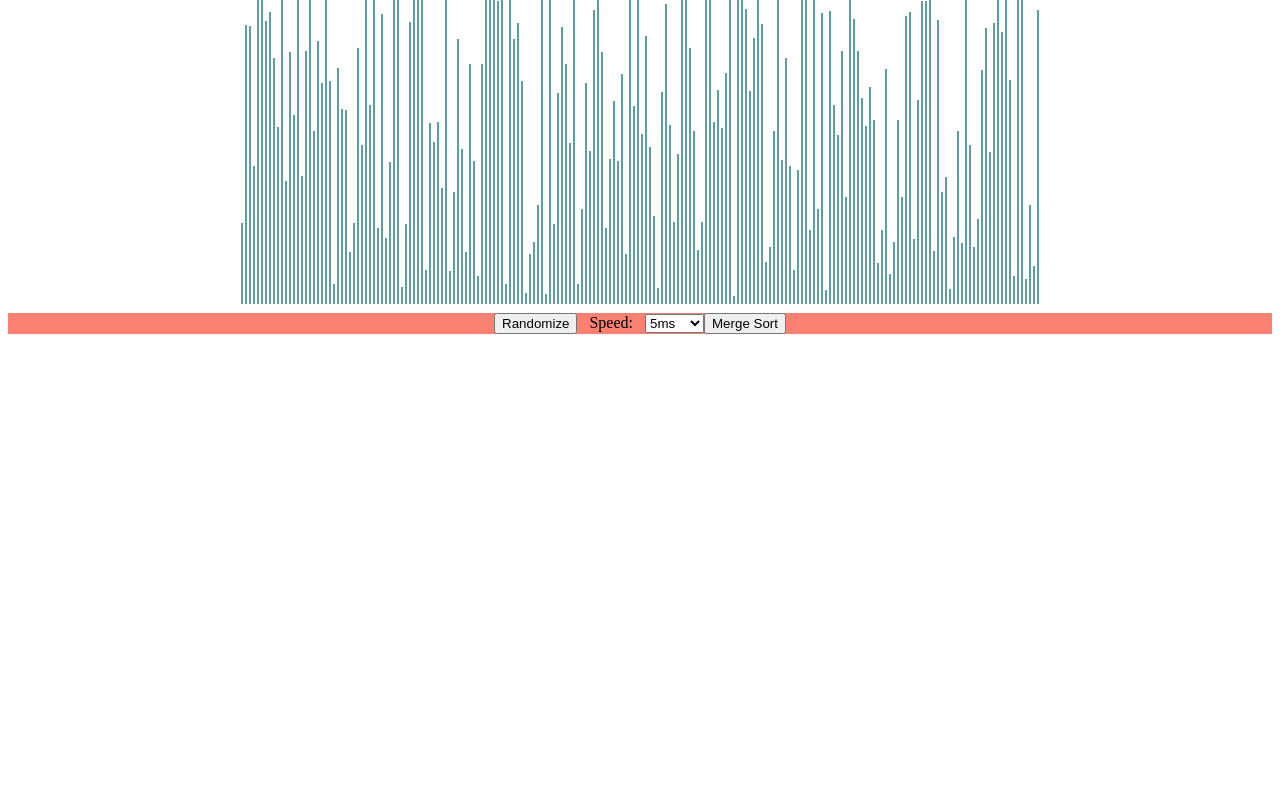
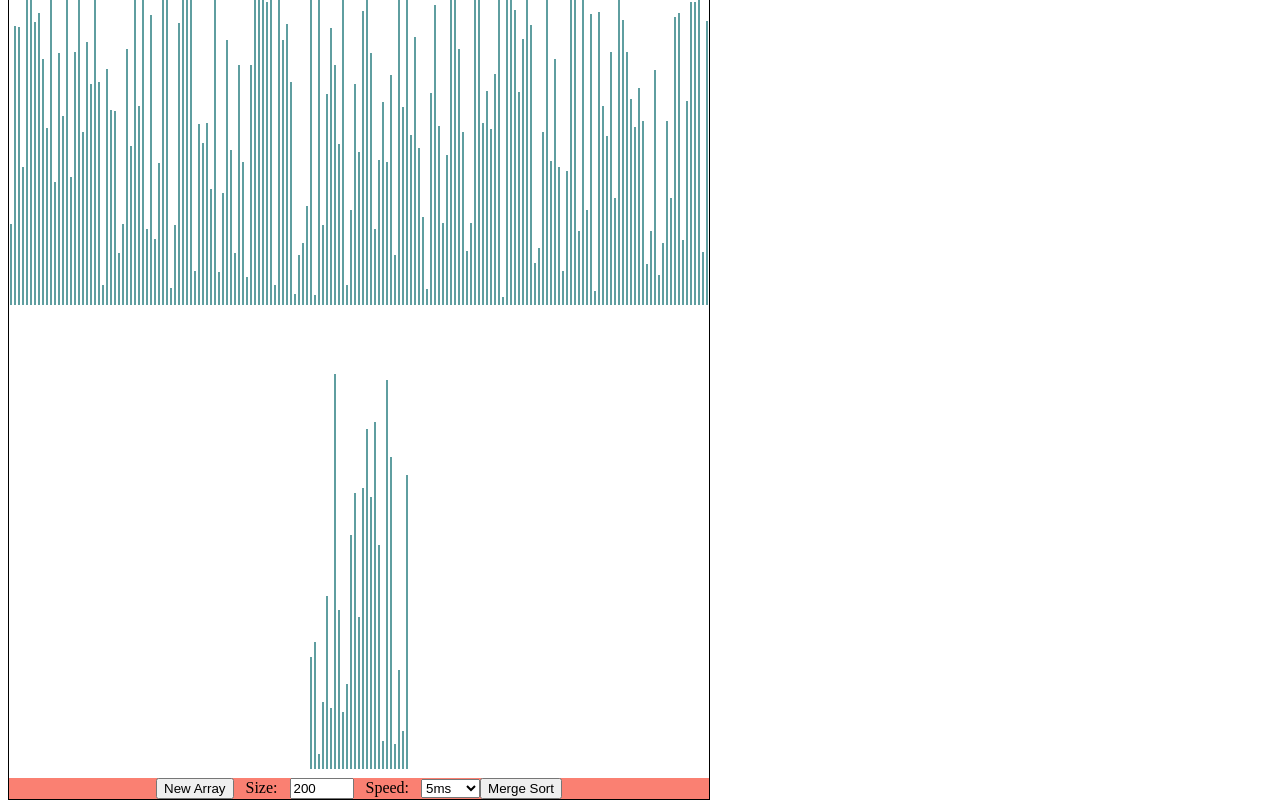
Before and after one commit to HagayHaut/mergesort-visualizer, a React (Create React App) app: page / in a window 1280 px wide. Shown: the part 160-960 px from the top of the page. Before the commit the page ends 800 px from the top, so only its background shows below. Built offline with nearby package versions, Linux system fonts and the light colour scheme.

Commit message:
add variable array size

```diff
--- a/src/App.js
+++ b/src/App.js
@@ -4,7 +4,6 @@ import Graph from './components/Graph';
 import Controls from './components/Controls';
 import './App.css';
 
-const NUMBER_OF_ARRAY_BARS = 200;
 const PRIMARY_COLOR = 'cadetblue';
 const SECONDARY_COLOR = 'red';
 
@@ -12,11 +11,12 @@ function App() {
 
   const [sortArray, setSortArray] = useState([]);
   const [speed, setSpeed] = useState(5);
+  const [arraySize, setArraySize] = useState(200)
 
 
   useEffect(() => {
     resetSortArray();
-  }, [])
+  }, [arraySize])
 
 
 
@@ -24,7 +24,7 @@ function App() {
 
   function resetSortArray() {
     const newArray = [];
-    for (let i = 0; i < NUMBER_OF_ARRAY_BARS; i++) {
+    for (let i = 0; i < arraySize; i++) {
       newArray.push(randomFromRange(7, 1000));
     }
     setSortArray(newArray);
@@ -57,13 +57,18 @@ function App() {
 
   return (
     <div className="App">
+      <div className='container'>
         <Graph sortArray={sortArray}/>
         <Controls
           onRandomizeClick={() => resetSortArray()}
           onMergeSortClick={() => mergeSort()}
           onSpeedChange={(e) => setSpeed(e.target.value)}
+          onSizeChange={(e) => setArraySize(e.target.value)}
           speed={speed}
+          arraySize={arraySize}
         />
+      </div>
+
     </div>
   );
 }
--- a/src/components/Controls.js
+++ b/src/components/Controls.js
@@ -4,12 +4,16 @@ function Controls({
     onRandomizeClick,
     onMergeSortClick,
     onSpeedChange,
-    speed
+    onSizeChange,
+    speed,
+    arraySize
   }) {
     return (
       <div className="controls">
           <span className="panel">
-            <button onClick={onRandomizeClick}>Randomize</button>
+            <button onClick={onRandomizeClick}>New Array</button>
+            <label> &nbsp; Size: &nbsp; </label>
+            <input type='number' value={arraySize} onChange={onSizeChange} min='50' max='300'></input>
             <label> &nbsp; Speed: &nbsp; </label>
             <select value={speed} onChange={onSpeedChange}>
               <option value='0.1'>0.1ms</option>
--- a/src/index.css
+++ b/src/index.css
@@ -1,4 +1,13 @@
+.body {
+  text-align: center;
+}
 
+.container {
+  border: 1px solid black;
+  position: absolute;
+  min-height: 500px;
+  width: 700px;
+}
 
 .graph {
   position: relative;
```
Lines whose indentation alone changed are shown as unchanged.
